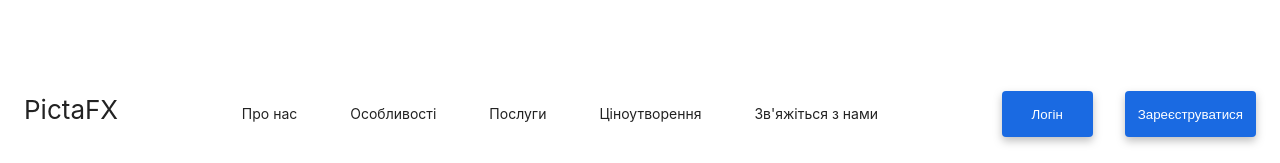
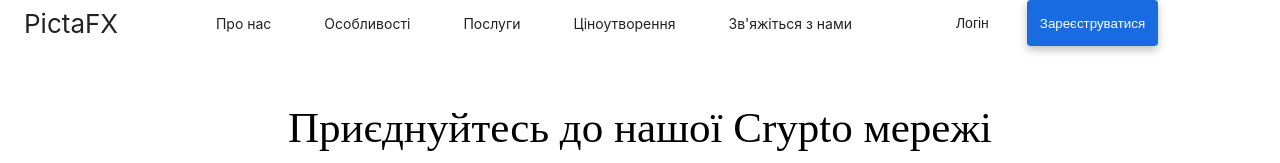
Before and after one commit to KlapijcukDima/Picta-FX, a React (Create React App) app: page / in a window 1280 px wide. Shown: the top 163 px of the page. Built offline with nearby package versions, Linux system fonts and the light colour scheme.

Commit message:
Added button to header, fixed footer paddings and added svg

```diff
--- a/src/components/Footer/Footer.module.css
+++ b/src/components/Footer/Footer.module.css
@@ -14,12 +14,24 @@
   padding-left: 18px;
   padding-right: 18px;
 }
+@media screen and (min-width: 768px) {
+  .footer__container {
+    padding-top: 53px;
+    padding-bottom: 50px;
+    padding-left: 18px;
+    padding-right: 18px;
+  }
+}
 @media screen and (min-width: 1280px) {
   .footer__container {
-    display: flex;
     flex-direction: row;
     justify-content: space-between;
     align-items: baseline;
+
+    padding-top: 105px;
+    padding-bottom: 80px;
+    padding-left: 18px;
+    padding-right: 18px;
   }
 }
 
@@ -70,8 +82,8 @@
   color: var(--white-text-color);
   font-size: 8px;
   font-weight: 300px;
-    transition: color 0.44s ease-in-out, border-color 0.44s ease-in-out, padding-bottom 0.1s ease-in-out;
-
+  transition: color 0.44s ease-in-out, border-color 0.44s ease-in-out,
+    padding-bottom 0.1s ease-in-out;
 }
 @media screen and (min-width: 768px) {
   .footer__link {
--- a/src/components/Footer/SocialMedia/SocialMedia.jsx
+++ b/src/components/Footer/SocialMedia/SocialMedia.jsx
@@ -1,4 +1,8 @@
 import css from '../../Footer/Footer.module.css';
+import { ReactComponent as Facebook } from '../../../img/facebook.svg';
+import { ReactComponent as Twitter } from '../../../img/Twitter.svg';
+import { ReactComponent as Linkedin } from '../../../img/linkedIn.svg';
+import { ReactComponent as Pinterest } from '../../../img/pinterest.svg';
 
 export const SocialMedia = () => {
   return (
@@ -11,12 +15,7 @@ export const SocialMedia = () => {
             target="_blank"
             rel="noreferrer noopener"
           >
-            <svg className={css.footer__svg__color} width="28" height="28">
-              <use
-                href="./src/img/symbol-defs.svg#icon-Twitter"
-                alt="facebook"
-              ></use>
-            </svg>
+            <Facebook />
           </a>
         </li>
         <li className={css.footer__item}>
@@ -26,9 +25,7 @@ export const SocialMedia = () => {
             target="_blank"
             rel="noreferrer noopener"
           >
-            <svg width="28" height="28">
-              <use href=""></use>
-            </svg>
+            <Twitter />
           </a>
         </li>
         <li className={css.footer__item}>
@@ -38,9 +35,7 @@ export const SocialMedia = () => {
             target="_blank"
             rel="noreferrer noopener"
           >
-            <svg width="28" height="28">
-              <use href=""></use>
-            </svg>
+            <Linkedin />
           </a>
         </li>
         <li className={css.footer__item}>
@@ -50,16 +45,16 @@ export const SocialMedia = () => {
             target="_blank"
             rel="noreferrer noopener"
           >
-            <svg width="28" height="28">
-              <use href=""></use>
-            </svg>
+            <Pinterest />
           </a>
         </li>
       </ul>
 
       <ul className={css.footer__list__social}>
         <li>
-          <a className={css.footer__link__copyright} href="/">Авторське право FLP 2023</a>
+          <a className={css.footer__link__copyright} href="/">
+            Авторське право FLP 2023
+          </a>
         </li>
       </ul>
     </div>
--- a/src/components/Header/Header.jsx
+++ b/src/components/Header/Header.jsx
@@ -1,5 +1,6 @@
 import css from './Header.module.css';
 import button from '../common/Button/Button.module.css';
+import { ReactComponent as Menu } from '../../img/menu.svg';
 
 export const Header = header => {
   return (
@@ -42,8 +43,18 @@ export const Header = header => {
         </div>
 
         <div className={css.header__container__third}>
-          <button className={button.button}>Логін</button>
-          <button className={button.button}>Зареєструватися</button>
+          <button className={css.button__login} type="button">
+            Логін
+          </button>
+          <button className={button.button} type="button">
+            Зареєструватися
+          </button>
+        </div>
+
+        <div className={css.header__container__fourth}>
+          <button className={css.button__menu} type="button">
+            <Menu />
+          </button>
         </div>
       </div>
     </section>
--- a/src/components/Header/Header.module.css
+++ b/src/components/Header/Header.module.css
@@ -1,25 +1,49 @@
 .header__container {
   display: flex;
   justify-content: space-between;
-  align-items: baseline;
+  align-items: center;
   margin-bottom: 56px;
 }
 
-.header__container__first {
+/* .header__container__first {
+} */
+
+@media screen and (max-width: 1279.98px) {
+  .header__container__second {
+    display: none;
+  }
 }
+/* @media screen and (min-width: 1280px) {
+  .header__container__second {
+  }
+} */
 
-.header__container__second {
+@media screen and (max-width: 1279.98px) {
+  .header__container__third {
+    display: none;
+  }
 }
-
-.header__container__third {
-  display: flex;
-  gap: 32px;
+@media screen and (min-width: 1280px) {
+  .header__container__third {
+    display: flex;
+    gap: 32px;
+  }
 }
 
 .header__logo {
   color: var(--header-text-color);
-  font-size: 26px;
+  font-size: 28px;
   font-weight: 500px;
+}
+@media screen and (min-width: 768px) {
+  .header__logo {
+    font-size: 32px;
+  }
+}
+@media screen and (min-width: 1280px) {
+  .header__logo {
+    font-size: 26px;
+  }
 }
 
 .header__list {
@@ -39,3 +63,21 @@
   border-color: var(--orange-text-color);
   padding-bottom: 3px;
 }
+
+.button__login {
+  color: var(--header-text-color);
+  font-size: 14px;
+  font-weight: 400px;
+  border: none;
+  background: transparent;
+}
+
+.button__menu {
+  border: none;
+  background: transparent;
+}
+@media screen and (min-width: 1280px) {
+  .button__menu {
+    display: none;
+  }
+}
--- a/src/components/Main/Man/Man.module.css
+++ b/src/components/Main/Man/Man.module.css
@@ -21,11 +21,6 @@
 .man__name{
 
 } */
-
-
-section{
-  padding-top: 91px;
-}
 
 .block {
     display: flex;
--- a/src/components/common/Card-jobs/Card-jobs.module.css
+++ b/src/components/common/Card-jobs/Card-jobs.module.css
@@ -2,6 +2,7 @@
   display: flex;
   align-items: center;
   flex-direction: column;
+  margin-bottom: 133px;
 }
 
 .jobs__header {
@@ -44,7 +45,8 @@
     padding-top: 45px;
     padding-bottom: 91px;
     padding-left: 47px;
-    padding-right: 923px;  }
+    padding-right: 923px;
+  }
 }
 
 .jobs__second__container {
```
Also changed, not shown: src/img/menu.svg (added).
